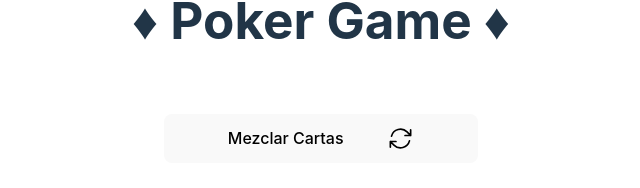
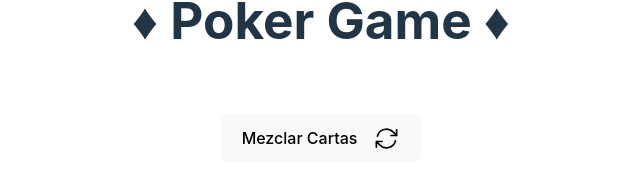
Before and after one commit to izMotionless/poker-react, a React (Vite) app: page / in a window 1280 px wide. Shown: the part 324-512 px from the top of the page, without its empty margins (319-959 px from the left). Built offline with nearby package versions, Linux system fonts and the light colour scheme.

Commit message:
agregar funcion al boton mezclar cartas para que al presionar haga un llamado a la API y nos regrese el UUID de la jugada

```diff
--- a/src/App.css
+++ b/src/App.css
@@ -7,12 +7,14 @@
 
 .card {
   padding: 2em;
+  display: flex;
+  justify-content: center;
+  gap: 1rem;
 }
 
 .card > button {
   display: flex;
-  justify-content: space-evenly;
-  width: 100%;
+  gap: 1rem;
   align-items: center;
 }
 
--- a/src/App.jsx
+++ b/src/App.jsx
@@ -1,14 +1,27 @@
+import { useState } from "react";
 import "./App.css";
 import ArrowPath from "./components/ArrowPath";
+
 function App() {
+  const [jugada, setJugada] = useState("");
+  const [disabledMezclarCartas, setDisabledMezclarCartas] = useState(false);
+
+  const handleMezclarCartas = async () => {
+    const response = await fetch("http://localhost:8080/v1/poker");
+    const UUID = await response.text();
+    setJugada(UUID);
+    setDisabledMezclarCartas(true);
+  };
+
   return (
     <>
       <h1>♦ Poker Game ♦</h1>
       <div className="card">
-        <button onClick={() => console.log("You clicked me!")}>
-          Mezclar Cartas
+        <button onClick={handleMezclarCartas} disabled={disabledMezclarCartas}>
+          <span> Mezclar Cartas </span>
           <ArrowPath />
         </button>
+        {jugada ? <p>Jugada : {jugada}</p> : null}
       </div>
     </>
   );
```
